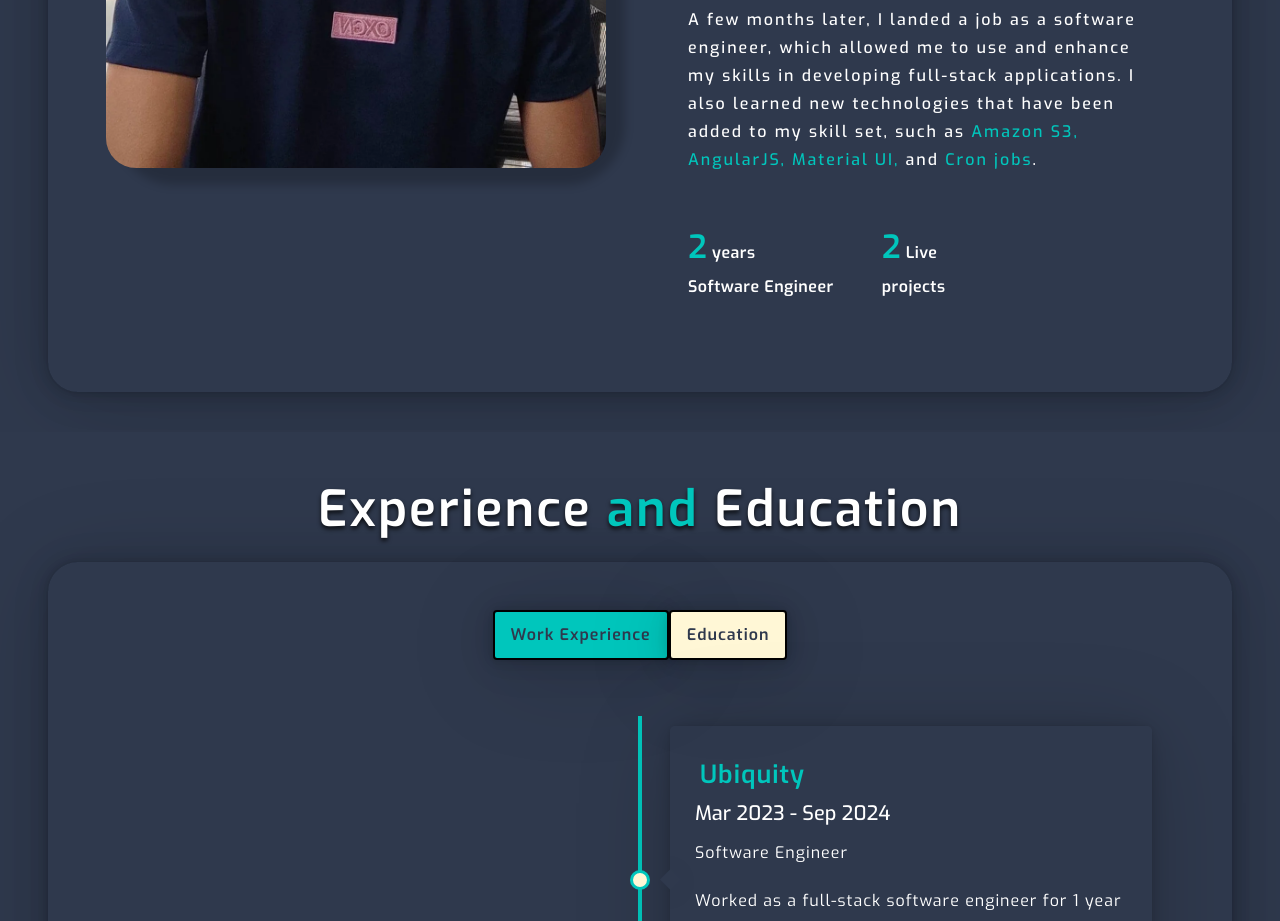
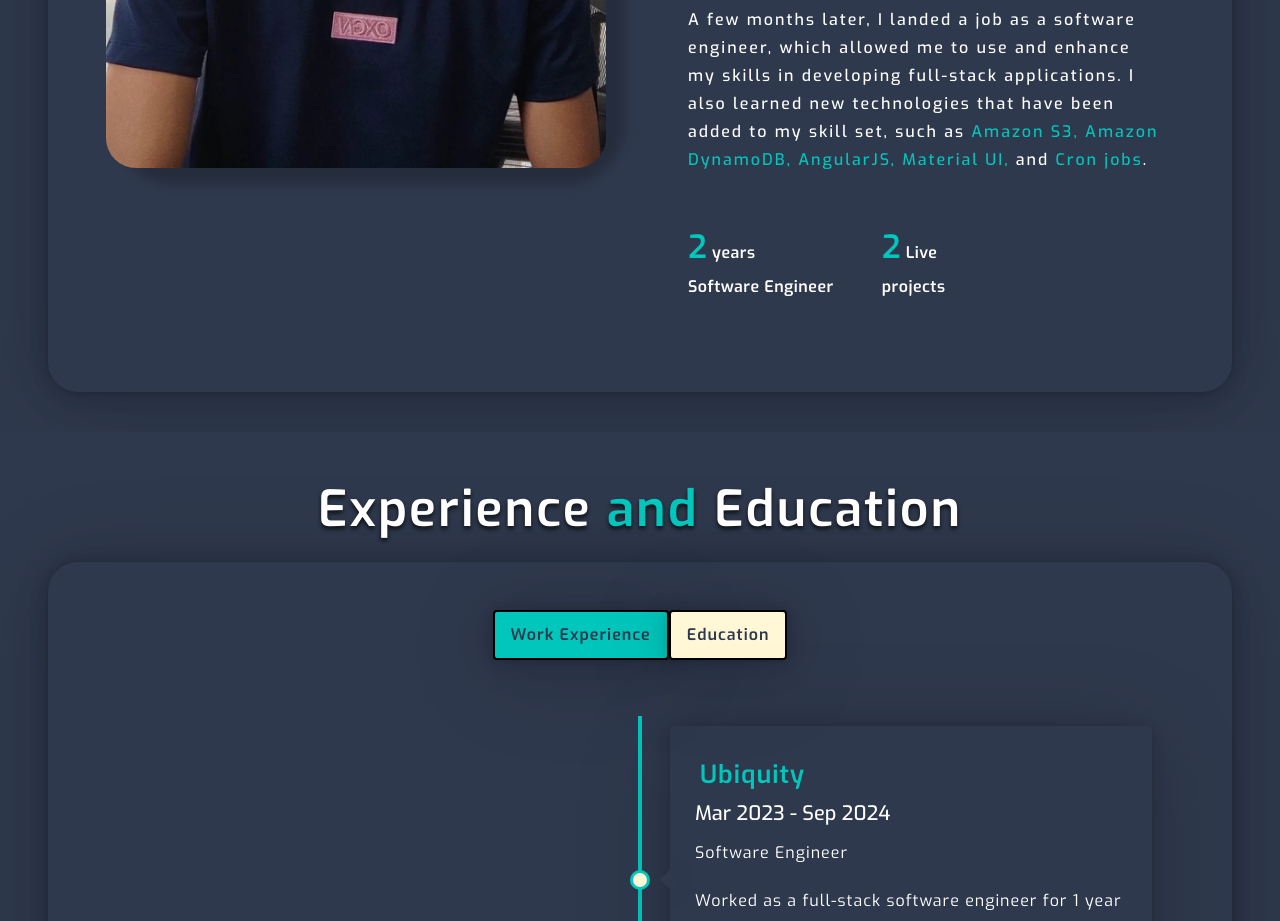
Before and after one commit to edmarjames/edmar-personal-portfolio, a plain HTML site: page index.html in a window 1280 px wide. Shown: the part 1460-2381 px from the top of the page. Drawn offline with nearby package versions, Linux system fonts and the light colour scheme.

Commit message:
Update about me section

```diff
--- a/index.html
+++ b/index.html
@@ -98,7 +98,7 @@
 						<p>I developed a passion for programming while in college. Initially, I struggled to understand code and didn't enjoy the subject. However, I persevered and practiced consistently, which eventually paid off. </p>
 						<p>I volunteered as the lead developer for several school projects and found that my hard work and practice had allowed me to work on these projects smoothly and successfully. </p>
 						<p>After college, I gained six months of professional experience as a software engineer at a BPO company. More recently, I graduated from an intensive coding bootcamp specializing in the <span class="highlight-text">MERN stack</span>.</p>
-						<p>A few months later, I landed a job as a software engineer, which allowed me to use and enhance my skills in developing full-stack applications. I also learned new technologies that have been added to my skill set, such as <span class="highlight-text">Amazon S3, AngularJS, Material UI,</span> and <span class="highlight-text">Cron jobs</span>.</p>
+						<p>A few months later, I landed a job as a software engineer, which allowed me to use and enhance my skills in developing full-stack applications. I also learned new technologies that have been added to my skill set, such as <span class="highlight-text">Amazon S3, Amazon DynamoDB, AngularJS, Material UI,</span> and <span class="highlight-text">Cron jobs</span>.</p>
 					</div>
 					<div class="d-flex justify-content-start py-2 py-xl-3" data-aos="zoom-in">
 						<div class="d-flex flex-column mr-3 mr-md-5">
```
